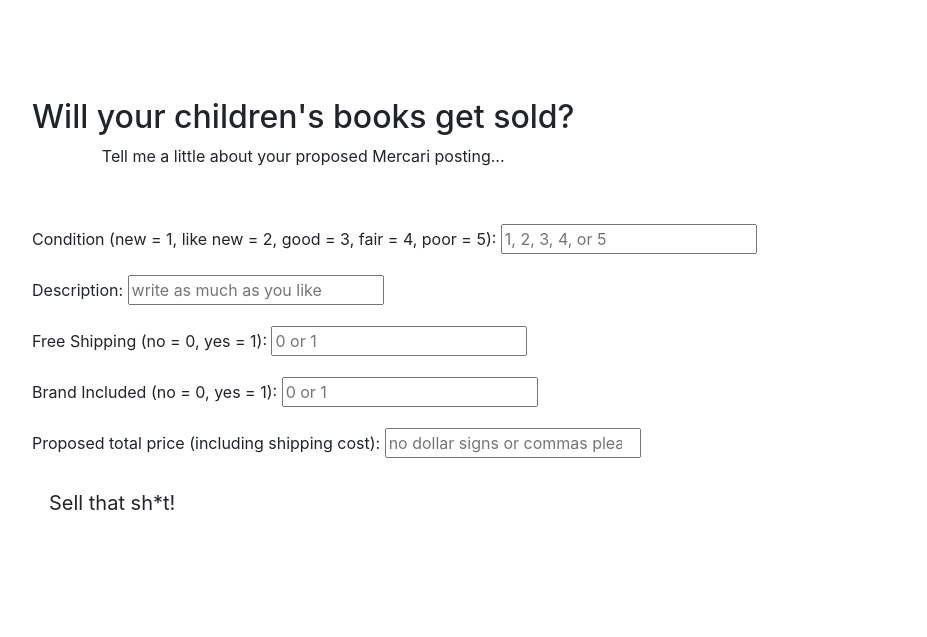
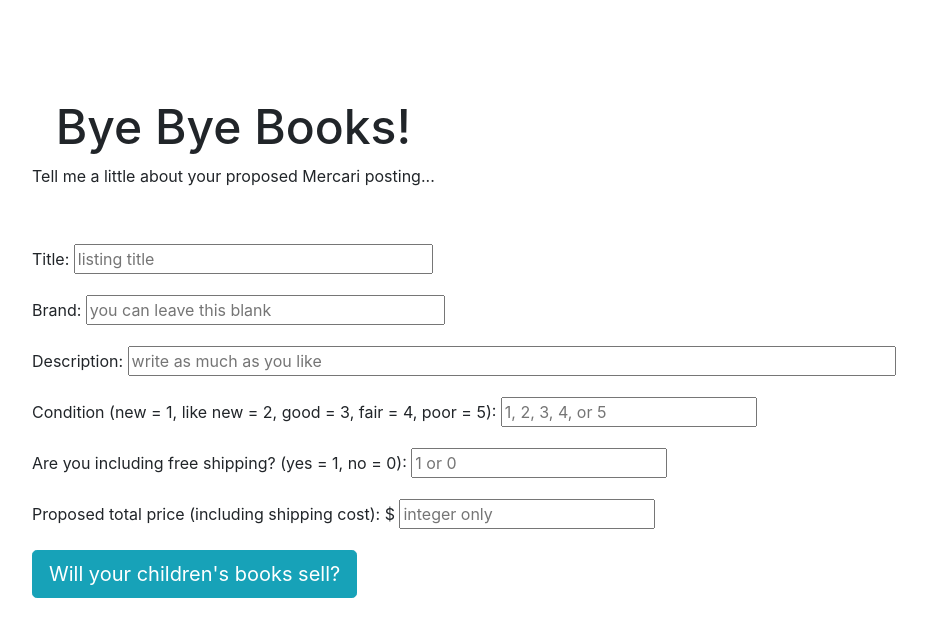
Before and after one commit to mishoptera/used-books, a Flask app: page /input in a window 1280 px wide. Shown: the top 637 px of the page, without its empty margins (68-995 px from the left). Run offline with Flask 2, Linux system fonts and the light colour scheme; some libraries are stand-ins or nearby versions.

Commit message:
flask app works how I like it now!

```diff
--- a/flask_app/a_Model.py
+++ b/flask_app/a_Model.py
@@ -1,8 +1,8 @@
 import pickle
 from sklearn.ensemble import RandomForestClassifier
 
-def ModelIt(condition_ordinal, total_price, free_shipping, brand_included, description_length):
-    features = [[condition_ordinal, total_price, free_shipping, brand_included, description_length]]
+def ModelIt(condition_ordinal, total_price, free_shipping, brand_included, description_length, topbrands):
+    features = [[condition_ordinal, total_price, free_shipping, brand_included, description_length, topbrands]]
     loaded_model = pickle.load(open('flask_app/model.pkl', 'rb'))
     prediction = loaded_model.predict(features)
     return(prediction[0])
--- a/flask_app/templates/input.html
+++ b/flask_app/templates/input.html
@@ -38,7 +38,7 @@
       <div class="container">
 
           <div class="starter-template">
-              <h2>Will your children's books get sold?</h2>
+              <h3><font size="7" <strong>Bye Bye Books!</strong></font></h3>
               <p>Tell me a little about your proposed Mercari posting...</p>
           </div>
 
@@ -46,33 +46,44 @@
 
             <form  action="/output" method="GET">
               <div class="form-group">
+                <label for="title">Title:</label>
+                <input type="text" size = 30 id="title" name='title' placeholder="listing title">
+              </div>
+
+              <form  action="/output" method="GET">
+                <div class="form-group">
+                  <label for="brand_name">Brand:</label>
+                  <input type="text" size = 30 id="brand_name" name='brand_name' placeholder="you can leave this blank">
+                </div>
+
+              <div class="form-group">
+                <label for="description">Description:</label>
+                <input type="text" size = 70 id="description" name='description' placeholder="write as much as you like">
+              </div>
+
+              <div class="form-group">
                 <label for="condition">Condition (new = 1, like new = 2, good = 3, fair = 4, poor = 5):</label>
                 <input input type="number" step="any" min="0" max="5" id="condition" name='condition' placeholder="1, 2, 3, 4, or 5">
               </div>
 
               <div class="form-group">
-                <label for="description">Description:</label>
-                <input type="text" id="description" name='description' placeholder="write as much as you like">
-
-              </div>
-              <div class="form-group">
-                <label for="free_shipping">Free Shipping (no = 0, yes = 1):</label>
-                <input type="number" step="any" min="0" max="1" id="free_shipping" name='free_shipping' placeholder="0 or 1">
+                <label for="free_shipping">Are you including free shipping? (yes = 1, no = 0):</label>
+                <input type="number" step="any" min="0" max="1" id="free_shipping" name='free_shipping' placeholder="1 or 0">
               </div>
 
-              <div class="form-group">
-                <label for="brand">Brand Included (no = 0, yes = 1):</label>
-                <input type="number" step="any" min="0" max="1" id="brand" name='brand' placeholder="0 or 1">
-              </div>
+              <!-- <div class="form-group">
+                <label for="brand">Are you specifying a product brand? (yes = 1, no = 0):</label>
+                <input type="number" step="any" min="0" max="1" id="brand" name='brand' placeholder="1 or 0">
+              </div> -->
 
               <div class="form-group">
-                <label for="price">Proposed total price (including shipping cost):</label>
-                <input type="number" step="any" min="0" max="9999" id="price" name='price' placeholder="no dollar signs or commas please">
+                <label for="price">Proposed total price (including shipping cost): $</label>
+                <input type="number" size = 30 step="any" min="0" max="9999" id="price" name='price' placeholder="integer only">
               </div>
 
 
               <div>
-                <button type="submit" class="btn btn-default btn-lg">Sell that sh*t!</button>
+                <button type="submit" class="btn btn-info btn-lg">Will your children's books sell?</button>
               </div>
 
             </form>
--- a/flask_app/templates/output.html
+++ b/flask_app/templates/output.html
@@ -38,8 +38,9 @@
 
     <div class="container">
       <div class="starter-template">
-        <h3>Results!</h3>
-        <p class="lead">Based on your input we are running a model based on 22134 record of other children's books that have been posted.<br>The result is: {{the_result}}</p>
+        <h3><font size="7" <strong>Results</strong></font></h3>
+        <p class="lead">I am running a model built on 22134 records of other children's books that have been posted on Mercari. Based on your input: <br><br><font size="6" color = "salmon"<strong>{{the_result}} </strong></font><br><br><br><br><b> <i><font color = "darkcyan">{{ideas}}</font></i></b><br>Good luck!
+        </p>
       </div>
       <script src="https://code.jquery.com/jquery-1.10.2.min.js"></script>
       <script src="static/js/bootstrap.min.js"></script>
--- a/flask_app/views.py
+++ b/flask_app/views.py
@@ -2,6 +2,7 @@ from flask import render_template
 from flask_app import app
 from flask import request
 from flask_app.a_Model import ModelIt
+from flask_app.megastring import popularbrandsfunction
 
 
 @app.route('/')
@@ -17,14 +18,31 @@ def usedbooks_input():
 @app.route('/output')
 def usedbooks_output():
     condition_ordinal = request.args.get('condition')
+    title = request.args.get('title')
+    brand_name = request.args.get('brand_name')
     total_price = request.args.get('price')
     free_shipping = request.args.get('free_shipping')
-    brand_included = request.args.get('brand')
     description = request.args.get('description')
     description_length = len(description)
-    binary_result = ModelIt(condition_ordinal, total_price, free_shipping, brand_included, description_length)
+    if len(brand_name) == 0:
+        brand_included = 0
+    else:
+        brand_included = 1
+    topbrands = popularbrandsfunction(brand_name, title, description)
+    binary_result = ModelIt(condition_ordinal, total_price, free_shipping, brand_included, description_length, topbrands)
     if binary_result == 1:
-        the_result = "Congratulations! This should sell!"
+        the_result = "Congratulations! Someone just might 'buy buy' your book."
+        ideas = ''
     else:
-        the_result = "Sorry, this probably won't sell as is."
-    return render_template("output.html", the_result = the_result)
+        the_result = "Sorry, your book is unlikely to sell if you post it like this."
+        if int(free_shipping) == 0:
+            ideas = "To increase your chances of success, try making shipping free."
+        elif int(brand_included) == 0:
+            ideas = "To increase your chances of success, try including a brand label."
+        elif int(condition_ordinal) > 1:
+            ideas = "To increase your chances of success, see if you can improve the condition of your book."
+        elif int(total_price) > 3:
+            ideas = "To increase your chances of success, consider lowering the price of your book."
+        else:
+            ideas = "Consider donating or recyling it."
+    return render_template("output.html", the_result = the_result, ideas = ideas)
```
Also changed, not shown: flask_app/megastring.py (added, +20 -0 lines).
